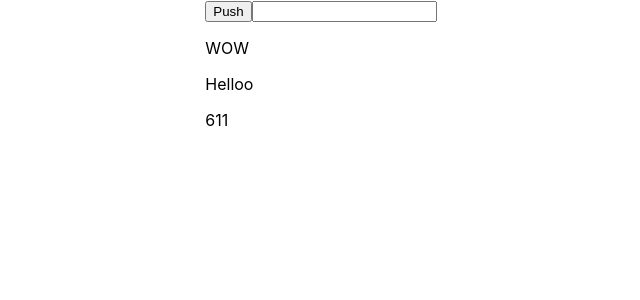
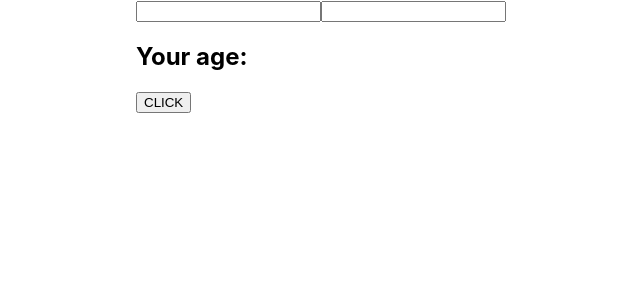
Before and after one commit to Firdavs-owafr/ReactSmallProjects, a React (Create React App) app: page / in a window 1280 px wide. Shown: the top 300 px of the page, without its empty margins (319-959 px from the left). Built offline with nearby package versions, Linux system fonts and the light colour scheme.

Commit message:
start-form-1

```diff
--- a/src/App.js
+++ b/src/App.js
@@ -5,40 +5,41 @@ class App extends Component {
   constructor(props){
     super(props)
     this.state = {
-      text: 'Helloo',
-      textI: 611
+      text: '',
+      age: '',
     }
-    this.showText = this.showText.bind(this) // bog'lamoq
-    this.showInput = this.showInput.bind(this)
+    this.inputt = this.inputt.bind(this)
+    this.notReset = this.notReset.bind(this)
   }
 
-  showText() {
-    this.setState({text: 'hii'})
+  inputt(e) {
+    this.setState({ [e.target.name]: e.target.value});
   }
 
-  //   showText = () => {
-  //   this.setState({text: 'hii'}) // arrow functionga keremas bog'lash
-  // }
-
-  showInput(e) {
-    this.setState({textI: e.target.value})
-  }
-
-  move = (e) => {
-    console.log(e.target.textContent);
+  notReset(e) {
+    e.preventDefault()
   }
 
   render(){
+    let newInput = ''
+    if(this.state.text !== '') {
+      newInput = <h1>Your text: {this.state.text}</h1>
+    } else {
+      newInput = ''
+    }
     return (
       <div>
-        <button onClick={this.showText}>Push</button>
-          <input type="text" onInput={this.showInput} />
-          <p onMouseMove={this.move}>WOW</p>
-        <p>{this.state.text}</p>
-        <p>{this.state.textI}</p>
+            <form onSubmit={this.notReset}>
+                <input type="text" onChange={this.inputt} name="text" />
+                <input type="number" onChange={this.inputt} name="age" />
+                {newInput}
+                <h2>Your age: {this.state.age}</h2>
+                <input type="submit" value="CLICK" />
+            </form>
       </div>
     );
   }
+
 }
 
 export default App;
```
